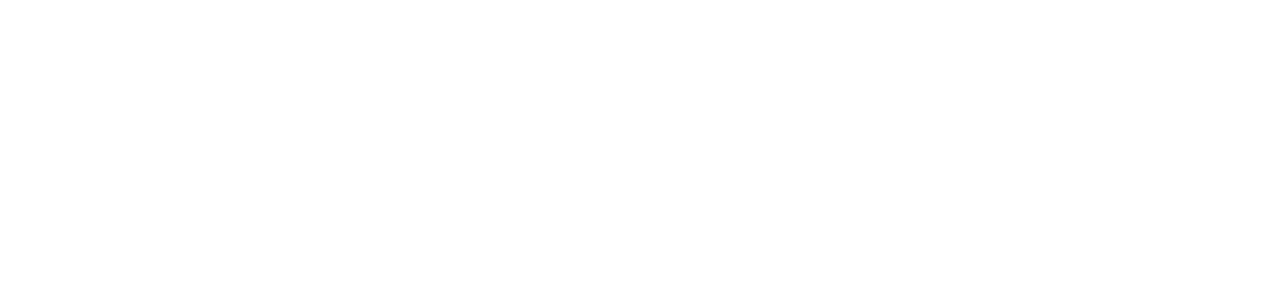
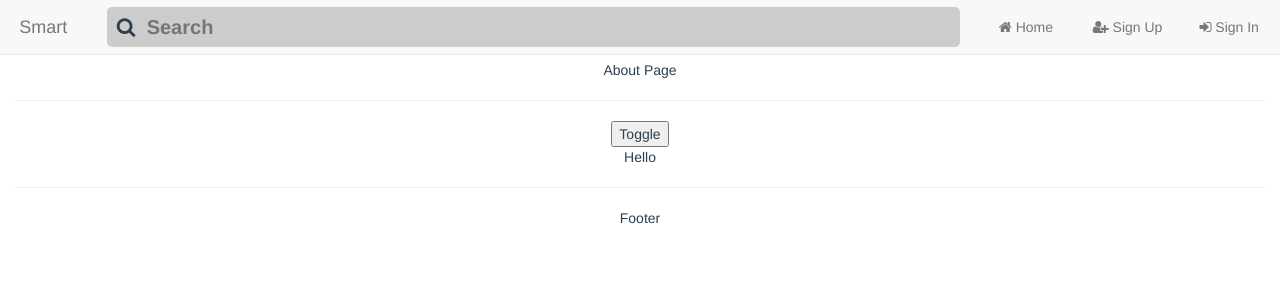
Before and after one commit to vasin-peach/SmartFurniture, a Vue app: page /about in a window 1280 px wide. Shown: the top 300 px of the page. Built offline with nearby package versions, Linux system fonts and the light colour scheme.

Commit message:
(Source)Layout & Navbar Responesive Created

```diff
--- a/index.html
+++ b/index.html
@@ -2,8 +2,10 @@
 <html>
   <head>
     <meta charset="utf-8">
-    <title>smart_furniture</title>
+    <title>Smart Furniture</title>
+    <meta name="viewport" content="width=device-width, initial-scale=1.0">
     <link rel="stylesheet" href="https://maxcdn.bootstrapcdn.com/bootstrap/3.3.7/css/bootstrap.min.css">
+    <link rel="stylesheet" href="https://maxcdn.bootstrapcdn.com/font-awesome/4.7.0/css/font-awesome.min.css">
   </head>
   <body>
     <div id="app">
--- a/src/App.vue
+++ b/src/App.vue
@@ -1,8 +1,8 @@
 <template>
   <div id="app">
-        <router-view name="header"/>
-        <router-view name="body"/>
-        <router-view name="footer"/>
+      <router-view name="header"/>
+      <router-view name="body"/>
+      <router-view name="footer"/>
   </div>
 </template>
 
--- /dev/null
+++ b/src/components/About.vue
@@ -0,0 +1,30 @@
+<template>
+  <div>
+    About Page
+    <hr>
+    <button @click="show = !show"> Toggle </button>
+    <transition name="fade">
+      <p v-if="show">Hello</p>
+    </transition>
+    <hr>
+  </div>
+</template>
+
+<script>
+export default {
+  data () {
+    return {
+      show: true
+    }
+  }
+}
+</script>
+
+<style>
+.fade-enter-active, .fade-leave-active {
+  transition: opacity .5s
+}
+.fade-enter, .fade-leave-to /* .fade-leave-active below version 2.1.8 */ {
+  opacity: 0
+}
+</style>
--- /dev/null
+++ b/src/components/Auth/Login.vue
@@ -0,0 +1,13 @@
+<template>
+    <div>Login Page</div>
+</template>
+
+<script>
+export default {
+
+}
+</script>
+
+<style>
+
+</style>
--- /dev/null
+++ b/src/components/Auth/Register.vue
@@ -0,0 +1,13 @@
+<template>
+    <div>Register Page</div>
+</template>
+
+<script>
+export default {
+
+}
+</script>
+
+<style>
+
+</style>
--- a/src/components/Body.vue
+++ b/src/components/Body.vue
@@ -1,13 +1,34 @@
 <template>
-  <div>Body</div>
+  <div class="container-fluid body">
+    <transition :name="transitionName" mode="out-in">
+      <router-view></router-view>
+    </transition>
+  </div>
 </template>
 
 <script>
 export default {
-
+  name: 'Body',
+  data() {
+    return {
+      transitionName: 'slide-left'
+    }
+  },
+  beforeRouteUpdate(to, from, next) {
+    const toDepth = to.path.split('/').length
+    const fromDepth = from.path.split('/').length
+    this.transitionName = toDepth < fromDepth ? 'slide-right' : 'slide-left'
+    next()
+  }
 }
 </script>
 
 <style>
 
+.slide-left-enter-active, .slide-left-leave-active {
+  transition: opacity .5s;
+}
+.slide-left-enter, .slide-left-leave-to {
+  opacity: 0;
+}
 </style>
--- a/src/components/Header.vue
+++ b/src/components/Header.vue
@@ -1,43 +1,162 @@
 <template>
-    <nav class="navbar navbar-inverse navbar-fixed-top">
-    <div class="container-fluid">
-        <div class="navbar-header">
-        <button type="button" class="navbar-toggle" data-toggle="collapse" data-target="#myNavbar">
-            <span class="icon-bar"></span>
-            <span class="icon-bar"></span>
-            <span class="icon-bar"></span>
-        </button>
-        <a class="navbar-brand" href="#">WebSiteName</a>
-        </div>
-        <div class="collapse navbar-collapse" id="myNavbar">
-        <ul class="nav navbar-nav">
-            <li class="active"><a href="#">Home</a></li>
-            <li class="dropdown">
-            <a class="dropdown-toggle" data-toggle="dropdown" href="#">Page 1 <span class="caret"></span></a>
-            <ul class="dropdown-menu">
-                <li><a href="#">Page 1-1</a></li>
-                <li><a href="#">Page 1-2</a></li>
-                <li><a href="#">Page 1-3</a></li>
-            </ul>
-            </li>
-            <li><a href="#">Page 2</a></li>
-            <li><a href="#">Page 3</a></li>
-        </ul>
-        <ul class="nav navbar-nav navbar-right">
-            <li><a href="#"><span class="glyphicon glyphicon-user"></span> Sign Up</a></li>
-            <li><a href="#"><span class="glyphicon glyphicon-log-in"></span> Login</a></li>
-        </ul>
-        </div>
+    <div>
+        <nav class="pc navbar navbar-default navbar-fixed-top">
+            <div class="container-fluid row">
+                <div class="navbar-header col col-xs-1">
+                    <a class="navbar-brand">Smart</a>
+                </div>
+                <div class="search navbar-left col col-xs-8 inner-addon left-addon">
+                    <i class="fa fa-search" aria-hidden="true"></i>
+                    <input type="text" placeholder="Search">
+                </div>
+                <ul class="nav navbar-nav navbar-right col col-xs-3 row">
+                    <li class="col col-sm-4">
+                        <router-link :to="{ name:'Login' }" id="login"><i class="fa fa-sign-in" aria-hidden="true" title="Sign In"></i> <span>Sign In</span></router-link>
+                    </li>
+                    <li class="col col-sm-4">
+                        <router-link :to="{ name:'Register'}" id="register"><i class="fa fa-user-plus" aria-hidden="true" title="Sign Up"></i> <span>Sign Up</span></router-link>
+                    </li>
+                    <li class="col col-sm-4">
+                        <router-link :to="{ name: 'Home' }" id="home"><i class="fa fa-home" aria-hidden="true" title="Home"></i> <span>Home</span></router-link>
+                    </li>
+                </ul>
+            </div>
+        </nav>
+        <nav class="mobile navbar navbar-default navbar-fixed-bottom">
+            <div class="container-fluid">
+                <ul class="nav navbar-nav navbar-right row">
+                    <li class="col col-xs-3">
+                        <router-link :to="{ name:'Login' }" id="login"><i class="fa fa-sign-in" aria-hidden="true" title="Sign In"></i> <span>Sign In</span></router-link>
+                    </li>
+                    <li class="col col-xs-3">
+                        <router-link :to="{ name:'Register'}" id="register"><i class="fa fa-user-plus" aria-hidden="true" title="Sign Up"></i> <span>Sign Up</span></router-link>
+                    </li>
+                    <li class="col col-xs-3">
+                        <router-link :to="{ name: 'Home' }" id="home"><i class="fa fa-home" aria-hidden="true" title="Home"></i> <span>Home</span></router-link>
+                    </li>
+                    <li class="col col-xs-3">
+                        <a>Smart</a>
+                    </li>
+                </ul>
+            </div>
+        </nav>
     </div>
-    </nav>
 </template>
 
 <script>
 export default {
-
+    name: 'Header',
+    data() {
+        return {
+            navActive: 'home'
+        }
+    },
+    beforeRouteUpdate(to, from, next) { // Navbar active animation
+        var navCurrent = $('#' + from.path.split('/')[1].toLowerCase())
+        var navNext = $('#' + to.path.split('/')[1].toLowerCase())
+        navCurrent.parent().removeClass('active')
+        navNext.parent().addClass('active')
+        next()
+  }
 }
 </script>
 
 <style>
 
+.mobile {
+    display: none;
+}
+.navbar, .navbar-brand, .search, .navbar-right > li, .navbar-right > li > a {
+    margin: 0;
+    padding: 0;
+}
+.search, .navbar-header, .navbar-right > li {
+    padding-top: 7px;
+    padding-bottom: 7px;
+}
+
+
+.navbar-right > li {
+    float: right;
+    white-space:nowrap;
+}
+    .navbar-right > li > a {
+        padding-top: 10px;
+        height: 40px;
+        border-radius: 30px;
+    }
+    .navbar-right > li > a:active {
+        box-shadow: 0 0 0 2px #000;
+    }
+    .navbar-header {
+        padding-left: 25px;
+    }
+    .navbar-brand {
+        padding-top: 10px;
+        width: 100%;
+        height: 40px;
+        border-radius: 30px;
+
+    }
+
+
+.search {
+}
+    .search input{
+        height: 40px;
+        width: 100%;
+        padding: 10px;
+        padding-left: 50px;
+        border: none;
+        border-radius: 5px;
+        background: #ccc;
+        outline: none;
+        font-weight: bold;
+        font-size: 20px;
+    }
+
+    .inner-addon {
+        position: relative;
+        font-size: 20px;
+        font-weight: bold;
+    }
+
+    /* style glyph */
+    .inner-addon .fa {
+    position: absolute;
+    padding: 10px;
+    pointer-events: none;
+    }
+    .left-addon .fa  { left:  0px;}
+    .left-addon input  { padding-left:  40px; }
+
+
+
+@media (max-width: 992px) {
+    .navbar-right > li > a > span{
+        display: none;
+    }
+    .navbar-right > li > a > i{
+        padding: 0 10px 0 10px;
+        font-size: 22px;
+    }
+    .navbar-right > li {
+        padding-right: 5px;
+        padding-left: 5px;
+    }
+}
+@media (max-width: 768px) {
+    .mobile {
+        opacity: 1;
+        display: block;
+    }
+    .pc .navbar-header, .pc .navbar-right {
+        display: none;
+    }
+    .search {
+        padding: 10px 20px 10px 20px;
+        width: 100%;
+    }
+    .left-addon .fa  { left:  20px;}
+}
 </style>
--- /dev/null
+++ b/src/components/Store/Product.vue
@@ -0,0 +1,15 @@
+<template>
+    <div>
+        Product Page (Main)
+    </div>
+</template>
+
+<script>
+export default {
+
+}
+</script>
+
+<style>
+
+</style>
--- a/src/router/index.js
+++ b/src/router/index.js
@@ -1,8 +1,16 @@
 import Vue from 'vue'
 import Router from 'vue-router'
+
 import Header from '@/components/Header'
 import Body from '@/components/Body'
 import Footer from '@/components/Footer'
+
+import About from '@/components/About'
+
+import Login from '@/components/Auth/Login'
+import Register from '@/components/Auth/Register'
+
+import Product from '@/components/Store/Product'
 
 Vue.use(Router)
 
@@ -11,12 +19,18 @@
   routes: [
     {
       path: '/',
-      name: 'Index',
       components: {
         header: Header,
         body: Body,
         footer: Footer
-      }
+      },
+      children: [
+        { path: '/', redirect: '/home'},
+        { path: '/home', component: Product, name: 'Home'},
+        { path: '/about', component: About, name: 'About'},
+        { path: '/login', component: Login, name: 'Login'},
+        { path: '/register', component: Register, name: 'Register'}
+      ]
     }
   ]
 })
```
